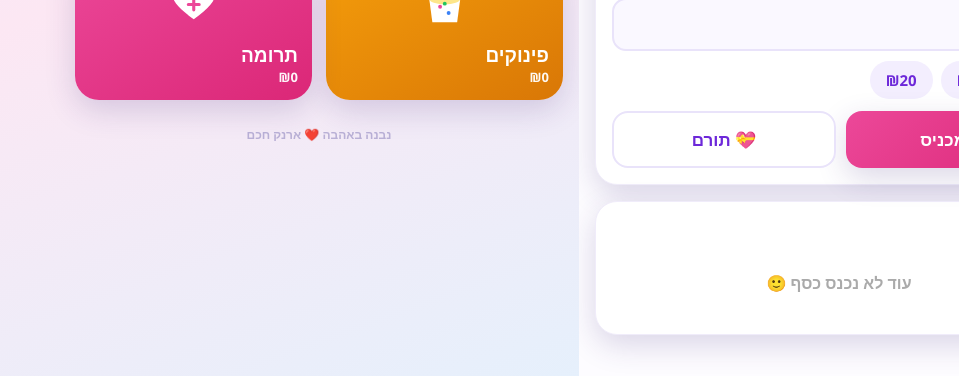
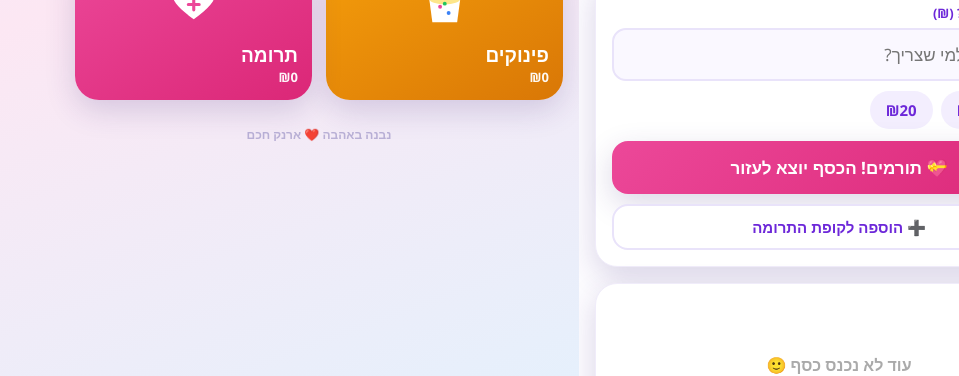
Before and after one commit to OrenTrax/smart-wallet, a plain HTML site: page index.html in a window 1280 px wide. Shown: the part 424-800 px from the top of the page, without its empty margins (321-1280 px from the left). Drawn offline with Linux system fonts and the light colour scheme.

Commit message:
שיפורים: מד-חיסכון ברור לילד, הסרת תמונה, שמות לציורים, תרומה הפוכה

```diff
--- a/index.html
+++ b/index.html
@@ -111,9 +111,10 @@
 
   /* תמונת מטרה */
   .goalimg{width:100%;height:150px;border-radius:18px;object-fit:cover;margin-top:6px;display:none}
-  .pickart{display:flex;gap:8px;overflow-x:auto;padding:6px 2px;margin-top:8px}
-  .pickart button{flex:none;width:64px;height:64px;border-radius:16px;border:3px solid transparent;
-    background:#f3eefe;cursor:pointer;display:grid;place-items:center;font-size:32px}
+  .pickart{display:flex;flex-wrap:wrap;gap:8px;padding:6px 2px;margin-top:8px;justify-content:center}
+  .pickart button{flex:none;width:60px;height:70px;border-radius:16px;border:3px solid transparent;
+    background:#f3eefe;cursor:pointer;display:flex;flex-direction:column;align-items:center;justify-content:center;gap:2px;font-size:30px}
+  .pickart button span{font-size:11px;font-weight:800;color:#6d28d9}
   .pickart button.sel{border-color:#7c3aed}
 
   /* השקעה ויזואלי */
@@ -246,6 +247,7 @@
       <div class="pickart" id="artPick"></div>
       <button class="btn ghost sm" style="margin-top:8px" onclick="document.getElementById('goalFile').click()">📷 או העלה תמונה משלך</button>
       <input type="file" id="goalFile" accept="image/*" style="display:none">
+      <button class="btn ghost sm" id="removeImgBtn" style="margin-top:8px;display:none;color:#dc2626;border-color:#fecaca" onclick="removeGoalImg()">🗑️ הסרת התמונה</button>
       <button class="btn green" style="margin-top:12px" onclick="saveGoal()">✅ שמירת המטרה</button>
     </div>
 
@@ -330,21 +332,20 @@
   </div>
   <div class="scr-body">
     <div class="well-wrap" id="donateHeart"></div>
-    <div class="miniLbl">צברת לתרומה</div>
+    <div class="miniLbl">בקופת התרומה, מוכן לתת 💗</div>
     <div class="bigamt" id="donateTotal" style="color:#db2777">₪0</div>
+    <div class="progress-txt" id="donateGivenTxt" style="color:#db2777"></div>
 
     <div class="panel">
-      <div class="field"><label>הכנסה / תרומה (₪)</label>
-        <input type="number" id="donateIn" inputmode="numeric" placeholder="כמה?"></div>
+      <div class="field"><label>כמה לתרום עכשיו? (₪)</label>
+        <input type="number" id="donateIn" inputmode="numeric" placeholder="כמה נותנים למי שצריך?"></div>
       <div class="chips">
         <button class="chip" onclick="quick('donateIn',5)">₪5</button>
         <button class="chip" onclick="quick('donateIn',10)">₪10</button>
         <button class="chip" onclick="quick('donateIn',20)">₪20</button>
       </div>
-      <div class="row">
-        <button class="btn pink" onclick="deposit('donate')">➕ מכניס</button>
-        <button class="btn ghost" onclick="withdraw('donate')">💝 תורם</button>
-      </div>
+      <button class="btn pink" style="margin-top:12px" onclick="donateGive()">💝 תורמים! הכסף יוצא לעזור</button>
+      <button class="btn ghost sm" style="margin-top:10px" onclick="deposit('donate')">➕ הוספה לקופת התרומה</button>
     </div>
     <div class="panel"><b style="color:#db2777">📜 היסטוריה</b><div class="hist" id="donateHist"></div></div>
   </div>
@@ -357,7 +358,9 @@
 /* ============ נתונים ============ */
 const KEY='smartwallet_ron_v1';
 const ART={bike:'🚲',game:'🎮',ball:'⚽',book:'📚',lego:'🧱',phone:'📱',scooter:'🛴',dog:'🐶',rocket:'🚀',star:'⭐'};
+const ARTNAME={bike:'אופניים',game:'משחק',ball:'כדור',book:'ספר',lego:'לגו',phone:'טלפון',scooter:'קורקינט',dog:'כלב',rocket:'חללית',star:'כוכב'};
 let S=load();
+if(S.donate.given===undefined)S.donate.given=0;
 
 function load(){
   try{const d=JSON.parse(localStorage.getItem(KEY));if(d)return d;}catch(e){}
@@ -365,7 +368,7 @@ function load(){
     saving:{bal:0,hist:[],goalName:'',goalTarget:0,goalArt:'bike',goalImg:''},
     invest:{kid:0,hist:[]},
     treat:{bal:0,hist:[]},
-    donate:{bal:0,hist:[]}
+    donate:{bal:0,given:0,hist:[]}
   };
 }
 function save(){localStorage.setItem(KEY,JSON.stringify(S));}
@@ -426,17 +429,24 @@ function withdraw(k){
 function buildArt(){
   const box=document.getElementById('artPick');box.innerHTML='';
   for(const[k,e]of Object.entries(ART)){
-    const b=document.createElement('button');b.textContent=e;
+    const b=document.createElement('button');
+    b.innerHTML=e+'<span>'+ARTNAME[k]+'</span>';
     if(S.saving.goalArt===k&&!S.saving.goalImg)b.classList.add('sel');
-    b.onclick=()=>{S.saving.goalArt=k;S.saving.goalImg='';buildArt();};
+    b.onclick=()=>{S.saving.goalArt=k;S.saving.goalImg='';save();render();};
     box.appendChild(b);
   }
 }
 document.getElementById('goalFile').addEventListener('change',e=>{
   const f=e.target.files[0];if(!f)return;
-  const r=new FileReader();r.onload=ev=>{S.saving.goalImg=ev.target.result;buildArt();};
+  const r=new FileReader();r.onload=ev=>{S.saving.goalImg=ev.target.result;save();render();toast('🖼️','התמונה נוספה!','עכשיו לחץ "שמירת המטרה"');};
   r.readAsDataURL(f);
 });
+function removeGoalImg(){
+  S.saving.goalImg='';
+  document.getElementById('goalFile').value='';
+  save();render();
+  toast('🗑️','התמונה הוסרה','אפשר לבחור ציור או להעלות תמונה אחרת');
+}
 function saveGoal(){
   const n=document.getElementById('goalNameIn').value.trim();
   const t=Math.round(parseFloat(document.getElementById('goalTargetIn').value)||0);
@@ -452,44 +462,59 @@ function checkGoal(){
   }
 }
 
-/* ============ ציור הבאר (מתמלא) ============ */
-function wellSVG(pct){
+/* ============ תרומה (עובדת הפוך - כסף יוצא) ============ */
+function donateGive(){
+  const el=document.getElementById('donateIn');
+  const v=Math.round(parseFloat(el.value)||0);
+  if(v<=0){shake(el);return;}
+  if(v>S.donate.bal){toast('🙂','אין מספיק בקופה','יש בקופת התרומה '+ils(S.donate.bal));return;}
+  S.donate.bal-=v;
+  S.donate.given+=v;
+  S.donate.hist.unshift({a:-v,give:true,t:now()});
+  el.value='';save();render();celebrate();
+  toast('💝','כל הכבוד שעזרת!','תרמת '+ils(v)+' • בסך הכל תרמת '+ils(S.donate.given));
+}
+
+/* ============ ציור מד-החיסכון (מתמלא) ============ */
+function wellSVG(pct, prize, reached){
   pct=Math.max(0,Math.min(1,pct));
-  const top=150, bottom=250, h=bottom-top;
+  const top=78, bottom=300, h=bottom-top;
   const waterY=bottom-h*pct;
-  const fill=h*pct;
-  return `<svg viewBox="0 0 240 290" width="230" height="278">
+  const pctTxt=Math.round(pct*100);
+  // קווי מדידה ברורים 25/50/75
+  let ticks='';
+  [0.25,0.5,0.75].forEach(p=>{const y=bottom-h*p;
+    ticks+=`<line x1="64" y1="${y}" x2="80" y2="${y}" stroke="#cbd5e1" stroke-width="3"/>
+            <line x1="160" y1="${y}" x2="176" y2="${y}" stroke="#cbd5e1" stroke-width="3"/>`;});
+  return `<svg viewBox="0 0 240 350" width="220" height="320">
     <defs>
-      <clipPath id="wc"><rect x="62" y="${top}" width="116" height="${h}" rx="6"/></clipPath>
+      <clipPath id="wc"><rect x="72" y="${top}" width="96" height="${h}" rx="20"/></clipPath>
       <linearGradient id="wg" x1="0" y1="0" x2="0" y2="1">
-        <stop offset="0" stop-color="#4ade80"/><stop offset="1" stop-color="#16a34a"/></linearGradient>
+        <stop offset="0" stop-color="#86efac"/><stop offset="1" stop-color="#16a34a"/></linearGradient>
     </defs>
-    <!-- גג -->
-    <path d="M40 120 L120 60 L200 120 Z" fill="#b45309"/>
-    <path d="M40 120 L120 60 L200 120 Z" fill="none" stroke="#92400e" stroke-width="4"/>
-    <rect x="112" y="48" width="16" height="20" rx="3" fill="#92400e"/>
-    <!-- עמודים -->
-    <rect x="58" y="120" width="10" height="135" fill="#a16207"/>
-    <rect x="172" y="120" width="10" height="135" fill="#a16207"/>
-    <!-- גוף הבאר -->
-    <rect x="58" y="${top}" width="124" height="${h}" rx="10" fill="#e7d3b3"/>
+    <!-- הפרס בראש (היעד) -->
+    <circle cx="120" cy="36" r="32" fill="${reached?'#fde047':'#f3eefe'}" stroke="${reached?'#f59e0b':'#ddd6fe'}" stroke-width="5"/>
+    <text x="120" y="49" font-size="36" text-anchor="middle">${prize||'🎯'}</text>
+    ${reached?'<text x="156" y="22" font-size="22" text-anchor="middle">🎉</text><text x="86" y="22" font-size="22" text-anchor="middle">🎉</text>':''}
+    <!-- צינור המדידה -->
+    <rect x="72" y="${top}" width="96" height="${h}" rx="20" fill="#f8fafc" stroke="#cbd5e1" stroke-width="5"/>
+    ${ticks}
     <!-- מים מתמלאים -->
     <g clip-path="url(#wc)">
-      <rect x="62" y="${waterY}" width="116" height="${fill+8}" fill="url(#wg)"/>
-      <path d="M62 ${waterY} q14 -10 29 0 t29 0 t29 0 t29 0 v40 h-116 z" fill="#86efac" opacity=".7">
-        <animate attributeName="d" dur="2.4s" repeatCount="indefinite"
-          values="M62 ${waterY} q14 -10 29 0 t29 0 t29 0 t29 0 v40 h-116 z;
-                  M62 ${waterY} q14 10 29 0 t29 0 t29 0 t29 0 v40 h-116 z;
-                  M62 ${waterY} q14 -10 29 0 t29 0 t29 0 t29 0 v40 h-116 z"/>
+      <rect x="72" y="${waterY}" width="96" height="${h}" fill="url(#wg)"/>
+      <path d="M72 ${waterY} q12 -9 24 0 t24 0 t24 0 t24 0 v60 h-120 z" fill="#bbf7d0" opacity=".6">
+        <animate attributeName="d" dur="2.6s" repeatCount="indefinite"
+          values="M72 ${waterY} q12 -9 24 0 t24 0 t24 0 t24 0 v60 h-120 z;
+                  M72 ${waterY} q12 9 24 0 t24 0 t24 0 t24 0 v60 h-120 z;
+                  M72 ${waterY} q12 -9 24 0 t24 0 t24 0 t24 0 v60 h-120 z"/>
       </path>
-      ${pct>0.05?'<circle cx="95" cy="'+(waterY+25)+'" r="5" fill="#fff" opacity=".5"/><circle cx="140" cy="'+(waterY+40)+'" r="4" fill="#fff" opacity=".4"/>':''}
+      ${pct>0.08?'<text x="120" y="'+(waterY+34)+'" font-size="26" text-anchor="middle">🪙</text>':''}
     </g>
-    <!-- מסגרת -->
-    <rect x="58" y="${top}" width="124" height="${h}" rx="10" fill="none" stroke="#a16207" stroke-width="5"/>
-    <rect x="52" y="${top-8}" width="136" height="14" rx="7" fill="#a16207"/>
-    <!-- דלי -->
-    <line x1="120" y1="68" x2="120" y2="110" stroke="#6b4423" stroke-width="3"/>
-    <path d="M108 110 h24 l-3 16 h-18 z" fill="#cbd5e1" stroke="#64748b" stroke-width="2"/>
+    <!-- מסגרת קדמית -->
+    <rect x="72" y="${top}" width="96" height="${h}" rx="20" fill="none" stroke="#94a3b8" stroke-width="5"/>
+    <!-- תווית אחוז גדולה וקריאה תמיד -->
+    <rect x="78" y="178" width="84" height="44" rx="22" fill="#fff" stroke="#16a34a" stroke-width="3"/>
+    <text x="120" y="210" font-size="30" font-weight="800" text-anchor="middle" fill="#16a34a">${pctTxt}%</text>
   </svg>`;
 }
 function jarSVG(pct,color1,color2,emoji){
@@ -535,13 +560,21 @@ function render(){
   document.getElementById('goalName').textContent=g.goalName?('🎯 '+g.goalName):'הגדר מטרה לחיסכון למטה ⬇️';
   const gi=document.getElementById('goalImg');
   if(g.goalImg){gi.src=g.goalImg;gi.style.display='block';}else{gi.style.display='none';}
+  document.getElementById('removeImgBtn').style.display=g.goalImg?'block':'none';
   const pct=g.goalTarget>0?g.bal/g.goalTarget:0;
-  document.getElementById('wellWrap').innerHTML=wellSVG(pct);
+  const reached=g.goalTarget>0&&g.bal>=g.goalTarget;
+  const prize=g.goalImg?'🎁':(ART[g.goalArt]||'🎯');
+  document.getElementById('wellWrap').innerHTML=wellSVG(pct,prize,reached);
   if(g.goalTarget>0){
-    document.getElementById('progTxt').innerHTML=ils(g.bal)+' מתוך '+ils(g.goalTarget)+
-      ' • '+Math.min(100,Math.round(pct*100))+'%'+(g.bal>=g.goalTarget?' 🏆 הגעת!':'');
+    if(reached){
+      document.getElementById('progTxt').innerHTML='🏆 כל הכבוד! הגעת למטרה! 🏆';
+    }else{
+      const left=g.goalTarget-g.bal;
+      document.getElementById('progTxt').innerHTML='עוד <b style="font-size:22px">'+ils(left)+'</b> ומגיעים ל'+g.goalName+'! 🎯'+
+        '<br><small style="color:#888;font-weight:700">יש כבר '+ils(g.bal)+' מתוך '+ils(g.goalTarget)+'</small>';
+    }
   }else{
-    document.getElementById('progTxt').textContent='יש לך '+ils(g.bal)+' בחיסכון';
+    document.getElementById('progTxt').innerHTML='יש לך <b style="font-size:22px">'+ils(g.bal)+'</b> בחיסכון 🐷';
   }
   document.getElementById('goalNameIn').value=g.goalName||'';
   document.getElementById('goalTargetIn').value=g.goalTarget||'';
@@ -562,6 +595,9 @@ function render(){
   // תרומה
   document.getElementById('donateHeart').innerHTML=heartSVG(S.donate.bal);
   document.getElementById('donateTotal').textContent=ils(S.donate.bal);
+  document.getElementById('donateGivenTxt').innerHTML = S.donate.given>0
+    ? '💝 כבר תרמת בסך הכל <b style="font-size:22px">'+ils(S.donate.given)+'</b>!'
+    : 'הוסיפו לקופה, ואז תורמים למי שצריך 💗';
   histList('donateHist',S.donate.hist);
 }
 function histList(id,arr,inv){
@@ -569,9 +605,10 @@ function histList(id,arr,inv){
   if(!arr.length){box.innerHTML='<div class="empty">עוד לא נכנס כסף 🙂</div>';return;}
   box.innerHTML=arr.slice(0,30).map(h=>{
     const neg=h.a<0;
-    let label=neg?'יצא':'נכנס';
+    let label=h.give?'תרמת':(neg?'יצא':'נכנס');
+    let icon=h.give?'💝':(neg?'➖':'➕');
     let sub=inv&&!neg?(' (כולל הכפלה: '+ils(h.match*2)+')'):'';
-    return `<div class="item"><span>${neg?'➖':'➕'} ${label}<div class="t">${h.t}</div></span>
+    return `<div class="item"><span>${icon} ${label}<div class="t">${h.t}</div></span>
       <span class="a ${neg?'neg':''}">${neg?'-':'+'}${ils(Math.abs(h.a))}${sub}</span></div>`;
   }).join('');
 }
```
Also changed, not shown: ארנק-חכם.html (+86 -49 lines), qr-ארנק.png (added).
